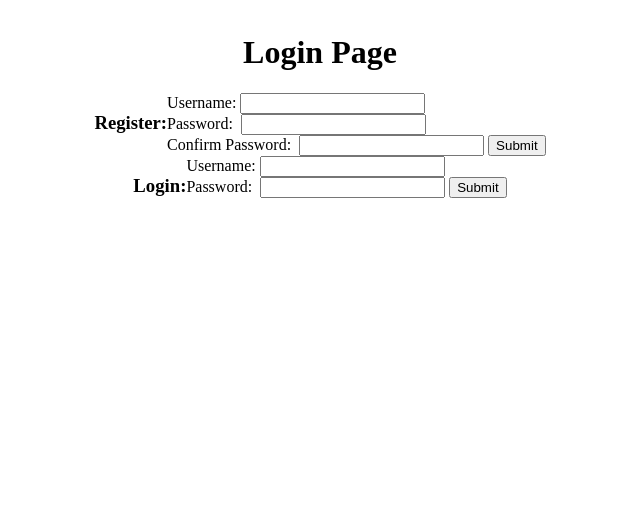
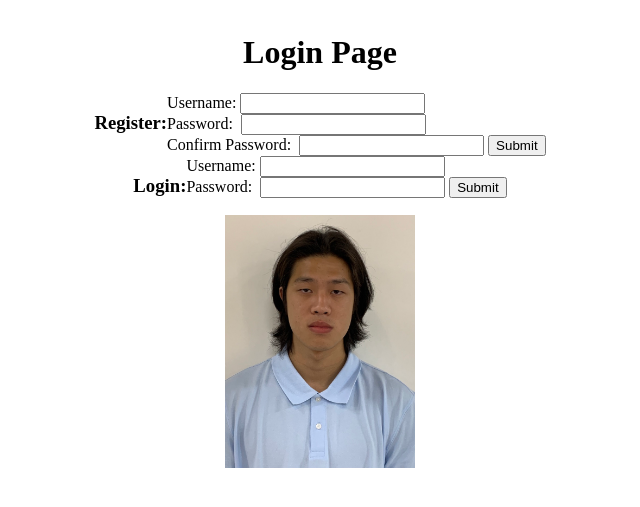
Before and after one commit to mjliao82/CSE312_Project, a Flask app: page / in a window 1280 px wide. Shown: the top 507 px of the page, without its empty margins (320-960 px from the left). Run offline with Flask 3, Linux system fonts and the light colour scheme.

Commit message:
image works

```diff
--- a/app.py
+++ b/app.py
@@ -32,7 +32,7 @@ def serve_logCSS():
 
 
 @app.route('/static/yo.jpg')
-def serve_logCSS():
+def serve_yo():
     response = make_response(send_from_directory('static', 'yo.jpg'))
     response.headers["X-Content-Type-Options"] = 'nosniff'
     return response
--- a/static/login.css
+++ b/static/login.css
@@ -4,3 +4,8 @@
     position: relative;
     top: 5px;
   }
+
+  .image {
+    max-width: 15%;
+    height: auto;
+}
--- a/templates/index.html
+++ b/templates/index.html
@@ -57,6 +57,8 @@
         <input type="submit" value="Submit" />
       </form>
     </div>
-    <img scr="static/yo.jpg" class="middle" />
+    <div class="middle">
+      <img src="static/yo.jpg" class="image" />
+    </div>
   </body>
 </html>
```
